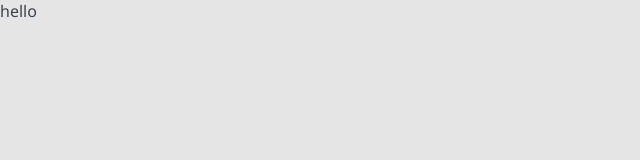
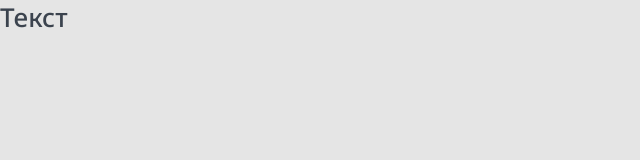
Before and after one commit to vanbai/top-app, a Next.js app in the folder top-app/: page / in a window 1280 px wide. Shown: the top 160 px of the page, without its empty margins (0-640 px from the left). Built offline with nearby package versions, Linux system fonts and the light colour scheme.

Commit message:
update Htag component

```diff
--- /dev/null
+++ b/top-app/components/Htag/Htag.module.css
@@ -0,0 +1,20 @@
+.h1 {
+    font-weight: 500;
+    font-size: 26px;
+    line-height: 35px;
+    margin: 0;
+}
+
+.h2 {
+    font-weight: 500;
+    font-size: 22px;
+    line-height: 30px;
+    margin: 0;
+}
+
+.h3 {
+    font-weight: 600;
+    font-size: 20px;
+    line-height: 27px;
+    margin: 0;
+}
--- /dev/null
+++ b/top-app/components/Htag/Htag.tsx
@@ -0,0 +1,16 @@
+import { HtagProps } from "./Htag.props";
+import styles from "./Htag.module.css";
+
+
+export const Htag = ({ tag, children }: HtagProps): JSX.Element => {
+    switch(tag) {
+        case 'h1':
+            return <h1 className={styles.h1}>{children}</h1>;
+        case 'h2':
+            return <h2 className={styles.h2}>{children}</h2>;
+        case 'h3':
+            return <h3 className={styles.h3}>{children}</h3>;
+        default:
+            return <></>;
+    }
+};
--- a/top-app/components/index.ts
+++ b/top-app/components/index.ts
@@ -0,0 +1 @@
+export * from './Htag/Htag';
--- a/top-app/pages/index.tsx
+++ b/top-app/pages/index.tsx
@@ -1,10 +1,10 @@
-
+import { Htag } from "../components";
 
 
 export default function Home(): JSX.Element {
-  return (
-    <div>
-      hello
-    </div>
-  );
+    return (
+        <>
+            <Htag tag="h1">Текст</Htag>
+        </>
+    );
 }
```
Also changed, not shown: top-app/components/Htag/Htag.props.ts (added, +7 -0 lines).
